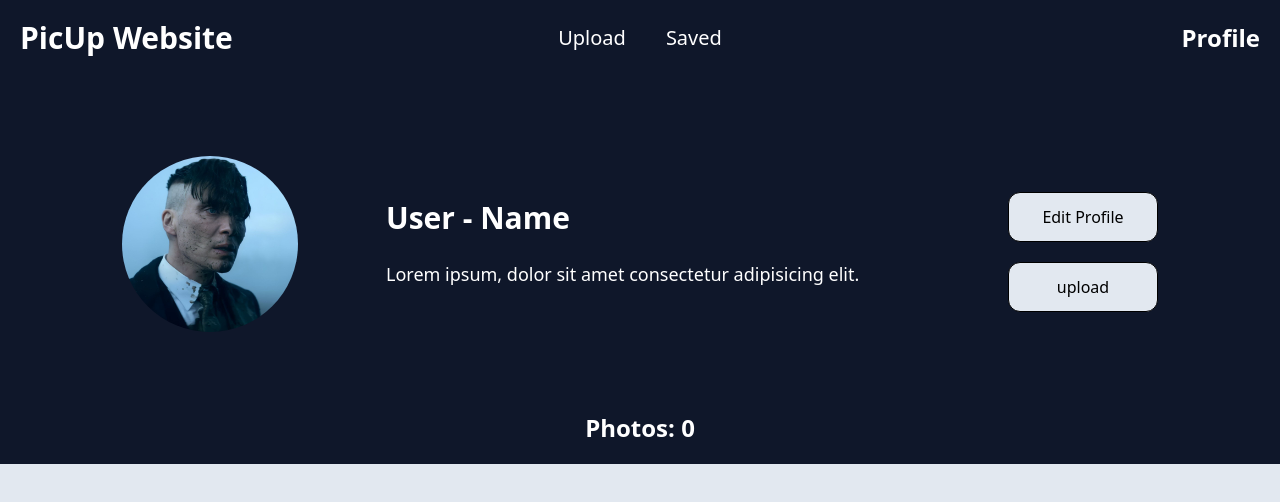
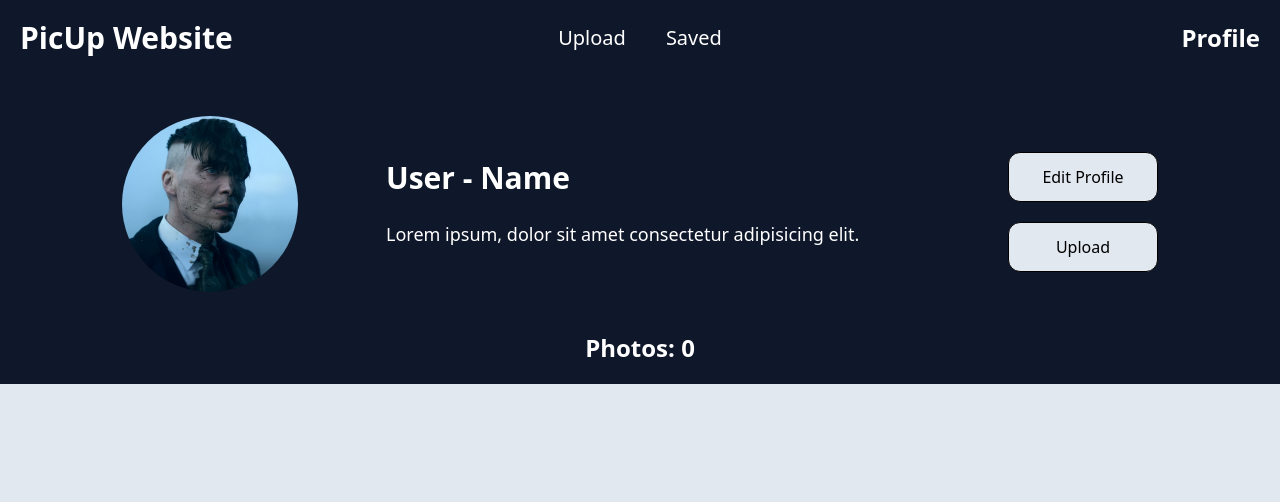
Before and after one commit to ALI-HUP/PicUp-website, a Next.js app: page /headers/profile in a window 1280 px wide. Shown: the top 502 px of the page. Built offline with nearby package versions, Linux system fonts and the light colour scheme.

Commit message:
final design for profile page

```diff
--- a/app/headers/profile/page.tsx
+++ b/app/headers/profile/page.tsx
@@ -1,9 +1,10 @@
 "use client";
 
 import React, { useEffect, useState } from "react";
+import Link from "next/link";
+import { StaticImageData } from "next/image";
 import Header from "@/components/Header";
 import ImageGrid from "@/components/ImageGrid";
-import { StaticImageData } from "next/image";
 import Image from "next/image";
 import pic1 from "@/public/pics/IMG_20220307_152910_643.jpg";
 import Button from "@/components/Button";
@@ -36,7 +37,7 @@ const Profile = () => {
       <Header />
 
       <div className="m-auto bg-slate-900">
-        <div className="flex justify-center items-center py-20 space-x-20">
+        <div className="flex justify-center items-center py-10 space-x-20">
           <Image alt="profile pic" src={pic1} className="rounded-full w-44 h-44" />
 
           <div className="flex flex-col w-[550px]">
@@ -56,15 +57,30 @@ const Profile = () => {
               </>
             ) : (
               <>
-                <h1 className="p-2 text-3xl font-black mb-2" >{userName}</h1>
-                <span className="p-2 text-lg ">{userBio}</span>
+                <h1 className="p-2 text-3xl font-black mb-2">{userName}</h1>
+                <span className="p-2 text-lg">{userBio}</span>
               </>
             )}
           </div>
 
           <div className="flex flex-col space-y-5 mt-4 min-w-[150px]">
-            <Button label={isEditing ? "Save Profile" : "Edit Profile"} type="button" styleType="white" onClick={handleEditClick} />
-            <Button label={"upload"} type="button" styleType="white" onClick={handleEditClick} />
+            <Button
+              label={isEditing ? "Save Profile" : "Edit Profile"}
+              type="button"
+              styleType="white"
+              onClick={handleEditClick}
+              className="w-full"
+            />
+
+            <Link href="/headers/upload" passHref>
+              <Button
+                label="Upload"
+                type="button"
+                styleType="white"
+                onClick={() => {}}
+                className="w-full"
+              />
+            </Link>
           </div>
         </div>
 
--- a/components/Button.tsx
+++ b/components/Button.tsx
@@ -5,9 +5,10 @@ interface ButtonProps {
   onClick: () => void;
   styleType: "white" | "blue";
   type?: "button" | "submit" | "reset";
+  className?: string;
 }
 
-const Button: React.FC<ButtonProps> = ({ label, onClick, styleType, type = "button"}) => {
+const Button: React.FC<ButtonProps> = ({ label, onClick, styleType, type, className }) => {
   const baseStyles = "py-3 px-7 font-medium";
   const uploadStyles = "bg-slate-200 text-black hover:bg-slate-300 border rounded-xl border-black";
   const downloadStyles = "bg-blue-600 text-white hover:bg-blue-700";
@@ -15,7 +16,11 @@ const Button: React.FC<ButtonProps> = ({ label, onClick, styleType, type = "butt
   const buttonStyles = styleType === "white" ? uploadStyles : downloadStyles;
 
   return (
-    <button type={type} className={`${baseStyles} ${buttonStyles}`} onClick={onClick} >
+    <button
+      className={`${baseStyles} ${buttonStyles} ${className}`}
+      onClick={onClick}
+      type={type}
+    >
       {label}
     </button>
   );
```
